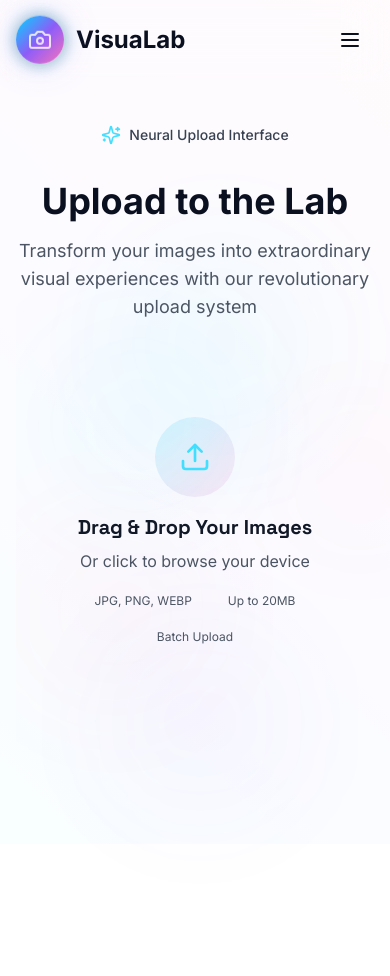
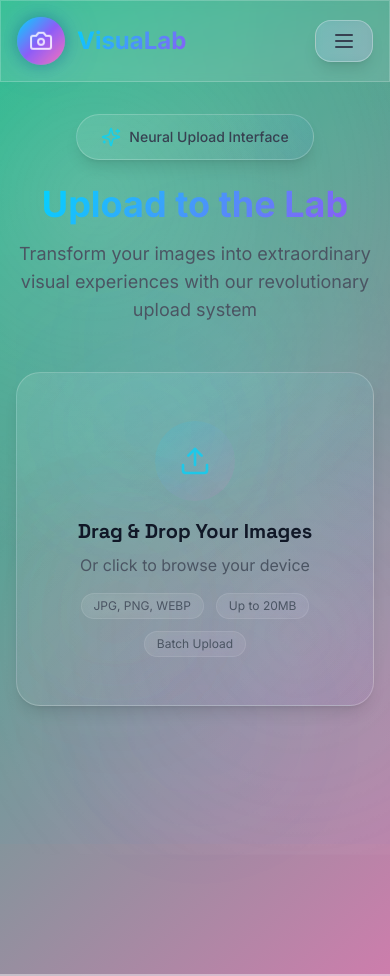
Before and after one commit to varunaditya27/VisuaLab, a Next.js app: page /upload in a window 390 px wide. Built offline with nearby package versions, Linux system fonts and the light colour scheme.

Commit message:
Enhance global styles: add new CSS variables, improve button and card components, implement responsive design, and introduce accessibility features

```diff
--- a/app/globals.css
+++ b/app/globals.css
@@ -2,22 +2,279 @@
 @tailwind components;
 @tailwind utilities;
 
+/* Aurora Spectrum CSS Variables */
 :root {
   --bg: 255 255 255;
   --fg: 11 16 32;
+
+  /* Aurora Spectrum Colors */
+  --electric-blue: #00d4ff;
+  --cyber-purple: #8b5cf6;
+  --neon-pink: #f471b5;
+  --plasma-green: #10b981;
+  --solar-orange: #f59e0b;
+  --cosmic-violet: #7c3aed;
+  --void-black: #0a0a0f;
+  --space-gray: #1a1a2e;
 }
 
-html, body, #__next { height: 100%; }
+/* Dark mode variables */
+.dark {
+  --bg: 10 10 15;
+  --fg: 255 255 255;
+}
+
+html, body, #__next {
+  height: 100%;
+}
 
 body {
   color: rgb(var(--fg));
   background: rgb(var(--bg));
+  background-image:
+    radial-gradient(at 40% 20%, rgba(0, 212, 255, 0.03) 0px, transparent 50%),
+    radial-gradient(at 80% 0%, rgba(139, 92, 246, 0.03) 0px, transparent 50%),
+    radial-gradient(at 0% 50%, rgba(244, 113, 181, 0.03) 0px, transparent 50%),
+    radial-gradient(at 80% 50%, rgba(16, 185, 129, 0.03) 0px, transparent 50%),
+    radial-gradient(at 0% 100%, rgba(245, 158, 11, 0.03) 0px, transparent 50%),
+    radial-gradient(at 80% 100%, rgba(124, 58, 237, 0.03) 0px, transparent 50%);
+  animation: aurora-shift 30s ease-in-out infinite;
 }
 
+/* Revolutionary Component System */
+
+/* HoloButtons */
+.btn-holo {
+  @apply relative inline-flex items-center gap-2 rounded-2xl px-6 py-3 font-medium transition-all duration-300;
+  @apply bg-gradient-to-r from-blue-500/10 via-purple-500/10 to-pink-500/10;
+  @apply border border-white/20 backdrop-blur-sm shadow-lg;
+  @apply hover:scale-[1.02] hover:shadow-xl active:scale-[0.98];
+  @apply focus:outline-none focus:ring-2 focus:ring-blue-500/50;
+  background-size: 200% 200%;
+  animation: gradient-x 3s ease infinite;
+}
+
+.btn-holo:hover {
+  @apply text-white;
+  background-image: linear-gradient(135deg, var(--electric-blue), var(--cyber-purple), var(--neon-pink));
+  box-shadow: 0 0 30px rgba(0, 212, 255, 0.4), 0 0 60px rgba(139, 92, 246, 0.3);
+}
+
+.btn-holo.primary {
+  @apply bg-gradient-to-br from-blue-500 via-purple-500 to-pink-500 text-white shadow-xl;
+}
+
+.btn-holo.secondary {
+  @apply bg-gradient-to-br from-purple-600 via-pink-500 to-orange-500 text-white shadow-xl;
+}
+
+.btn-holo.ghost {
+  @apply bg-white/10 border-white/30 text-gray-700 hover:text-white;
+}
+
+/* Quantum Cards */
+.card-quantum {
+  @apply relative rounded-3xl backdrop-blur-sm transition-all duration-500;
+  @apply bg-gradient-to-br from-white/10 via-white/5 to-transparent;
+  @apply border border-white/20 shadow-lg;
+  @apply hover:scale-[1.02] hover:rotate-1 hover:shadow-xl;
+  background-image:
+    linear-gradient(135deg, rgba(255,255,255,0.1) 0%, transparent 100%),
+    linear-gradient(225deg, rgba(0,212,255,0.05) 0%, transparent 50%),
+    linear-gradient(315deg, rgba(139,92,246,0.05) 0%, transparent 50%);
+}
+
+.card-quantum::before {
+  content: '';
+  @apply absolute inset-0 rounded-3xl opacity-0 transition-opacity duration-500;
+  background: linear-gradient(135deg, var(--electric-blue), var(--cyber-purple), var(--neon-pink));
+  mask: linear-gradient(#fff 0 0) content-box, linear-gradient(#fff 0 0);
+  mask-composite: xor;
+  padding: 1px;
+}
+
+.card-quantum:hover::before {
+  @apply opacity-50;
+}
+
+/* Neural Inputs */
+.input-neural {
+  @apply relative block w-full rounded-2xl border-0 px-4 py-3 transition-all duration-300;
+  @apply bg-gradient-to-r from-white/10 to-white/5 backdrop-blur-sm;
+  @apply border border-white/20 text-gray-900 placeholder-gray-500;
+  @apply focus:outline-none focus:ring-2 focus:ring-blue-500/50;
+  @apply hover:shadow-xl focus:shadow-lg;
+}
+
+.input-neural:focus {
+  background: linear-gradient(135deg, rgba(0, 212, 255, 0.1), rgba(139, 92, 246, 0.1));
+  border-color: var(--electric-blue);
+}
+
+/* Galaxy Grid System */
+.galaxy-grid {
+  @apply grid gap-6 transition-all duration-500;
+  grid-template-columns: repeat(auto-fill, minmax(280px, 1fr));
+}
+
+.galaxy-grid-item {
+  @apply relative overflow-hidden rounded-2xl transition-all duration-300;
+  @apply hover:scale-105 hover:rotate-2 hover:z-10 cursor-pointer;
+}
+
+.galaxy-grid-item img {
+  @apply transition-transform duration-500 group-hover:scale-110;
+}
+
+/* Aurora Backgrounds */
+.aurora-bg {
+  @apply relative;
+  background: linear-gradient(-45deg, #00d4ff, #8b5cf6, #f471b5, #10b981);
+  background-size: 400% 400%;
+  animation: aurora-shift 15s ease infinite;
+}
+
+.aurora-bg::before {
+  content: '';
+  @apply absolute inset-0 opacity-30;
+  background-image:
+    radial-gradient(circle at 25% 25%, rgba(255,255,255,0.2) 0%, transparent 50%),
+    radial-gradient(circle at 75% 75%, rgba(255,255,255,0.1) 0%, transparent 50%);
+  animation: particle-float 12s ease-in-out infinite;
+}
+
+/* Floating Navigation */
+.nav-floating {
+  @apply fixed top-4 left-1/2 transform -translate-x-1/2 z-50;
+  @apply bg-white/10 backdrop-blur-heavy border border-white/20;
+  @apply rounded-full px-6 py-3 shadow-lg;
+}
+
+.nav-floating .nav-item {
+  @apply relative px-4 py-2 rounded-full transition-all duration-300;
+  @apply hover:bg-white/20 hover:text-blue-500;
+}
+
+.nav-floating .nav-item.active {
+  @apply bg-gradient-to-br from-blue-500 via-purple-500 to-pink-500 text-white shadow-xl;
+}
+
+/* Holographic Text Effects */
+.text-holographic {
+  background: linear-gradient(135deg, var(--electric-blue), var(--cyber-purple), var(--neon-pink));
+  background-size: 200% 200%;
+  -webkit-background-clip: text;
+  -webkit-text-fill-color: transparent;
+  background-clip: text;
+  animation: gradient-x 3s ease infinite;
+}
+
+.text-glow {
+  text-shadow: 0 0 10px currentColor, 0 0 20px currentColor, 0 0 30px currentColor;
+}
+
+/* Glass morphism utilities */
+.glass {
+  @apply bg-white/10 backdrop-blur-sm border border-white/20;
+}
+
+.glass-strong {
+  @apply bg-white/20 backdrop-blur-heavy border border-white/30;
+}
+
+.glass-subtle {
+  @apply bg-white/5 backdrop-blur-sm border border-white/10;
+}
+
+/* Particle effects */
+.particles {
+  @apply relative overflow-hidden;
+}
+
+.particles::before {
+  content: '';
+  @apply absolute inset-0 opacity-30;
+  background-image:
+    radial-gradient(circle at 20% 80%, rgba(0, 212, 255, 0.3) 0%, transparent 50%),
+    radial-gradient(circle at 80% 20%, rgba(139, 92, 246, 0.3) 0%, transparent 50%),
+    radial-gradient(circle at 40% 40%, rgba(244, 113, 181, 0.2) 0%, transparent 50%);
+  animation: particle-float 8s ease-in-out infinite;
+}
+
+/* Magnetic hover effects */
+.magnetic {
+  @apply transition-transform duration-200 ease-out;
+}
+
+.magnetic:hover {
+  animation: magnetic-hover 200ms ease-out forwards;
+}
+
+/* Legacy classes for backward compatibility */
 .btn-primary {
-  @apply inline-flex items-center gap-2 rounded-xl bg-brand-600 px-4 py-2 text-white shadow-glow transition hover:bg-brand-700 active:scale-[0.99];
+  @apply btn-holo primary;
 }
 
 .card {
-  @apply rounded-xl border bg-white/60 backdrop-blur-sm shadow-sm transition hover:shadow-glow;
+  @apply card-quantum;
 }
+
+/* Responsive design enhancements */
+@media (max-width: 768px) {
+  .galaxy-grid {
+    grid-template-columns: repeat(auto-fill, minmax(240px, 1fr));
+    @apply gap-4;
+  }
+
+  .card-quantum {
+    @apply rounded-2xl;
+  }
+
+  .btn-holo {
+    @apply rounded-xl px-4 py-2;
+  }
+}
+
+/* Accessibility enhancements */
+@media (prefers-reduced-motion: reduce) {
+  * {
+    animation-duration: 0.01ms !important;
+    animation-iteration-count: 1 !important;
+    transition-duration: 0.01ms !important;
+  }
+}
+
+/* High contrast mode */
+@media (prefers-contrast: high) {
+  .btn-holo {
+    @apply border-2 border-black text-black;
+  }
+
+  .card-quantum {
+    @apply border-2 border-gray-300 bg-white;
+  }
+
+  .text-holographic {
+    @apply text-black;
+    -webkit-text-fill-color: black;
+  }
+}
+
+/* Focus visible improvements */
+.btn-holo:focus-visible,
+.input-neural:focus-visible,
+.card-quantum:focus-visible {
+  @apply outline-2 outline-blue-500 outline-offset-2;
+}
+
+/* Loading animations */
+.loading-shimmer {
+  background: linear-gradient(110deg, transparent 40%, rgba(255, 255, 255, 0.5) 50%, transparent 60%);
+  background-size: 200% 100%;
+  animation: shimmer 2s infinite;
+}
+
+@keyframes shimmer {
+  0% { background-position: -200% 0; }
+  100% { background-position: 200% 0; }
+}
```
